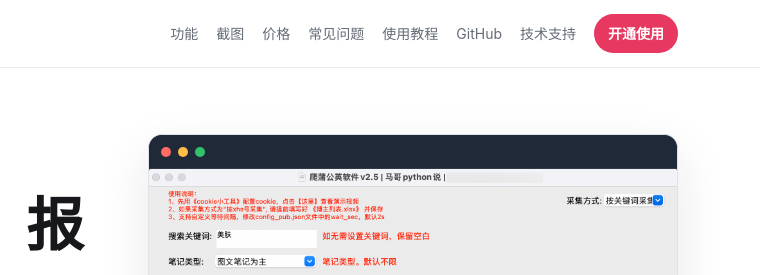
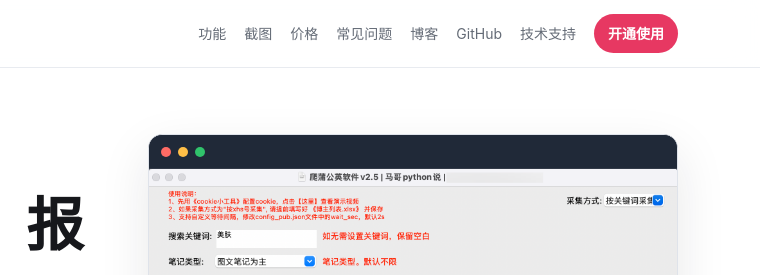
Before and after one commit to mashukui/pgy_spider, a plain HTML site: page docs/index.html in a window 1280 px wide. Shown: the top 275 px of the page, 520-1280 px from the left. Drawn offline with Linux system fonts and the light colour scheme.

Commit message:
Rename navigation label to Blog

```diff
--- a/docs/index.html
+++ b/docs/index.html
@@ -776,7 +776,7 @@ var _hmt = _hmt || [];
         <a href="#showcase">截图</a>
         <a href="#pricing">价格</a>
         <a href="#faq">常见问题</a>
-        <a href="https://mashukui.github.io/blog/posts/pgy-influencers.html" target="_blank" rel="noopener"><span data-zh="使用教程" data-en="Tutorial">使用教程</span></a>
+        <a href="https://mashukui.github.io/blog/posts/pgy-influencers.html" target="_blank" rel="noopener"><span data-zh="博客" data-en="Blog">博客</span></a>
         <a href="https://github.com/mashukui/pgy_spider" target="_blank" rel="noopener">GitHub</a>
         <div class="support-menu">
           <button class="support-trigger" type="button" aria-label="显示技术支持公众号" aria-controls="support-popover" aria-expanded="false"><span data-zh="技术支持" data-en="Support">技术支持</span></button>
```
